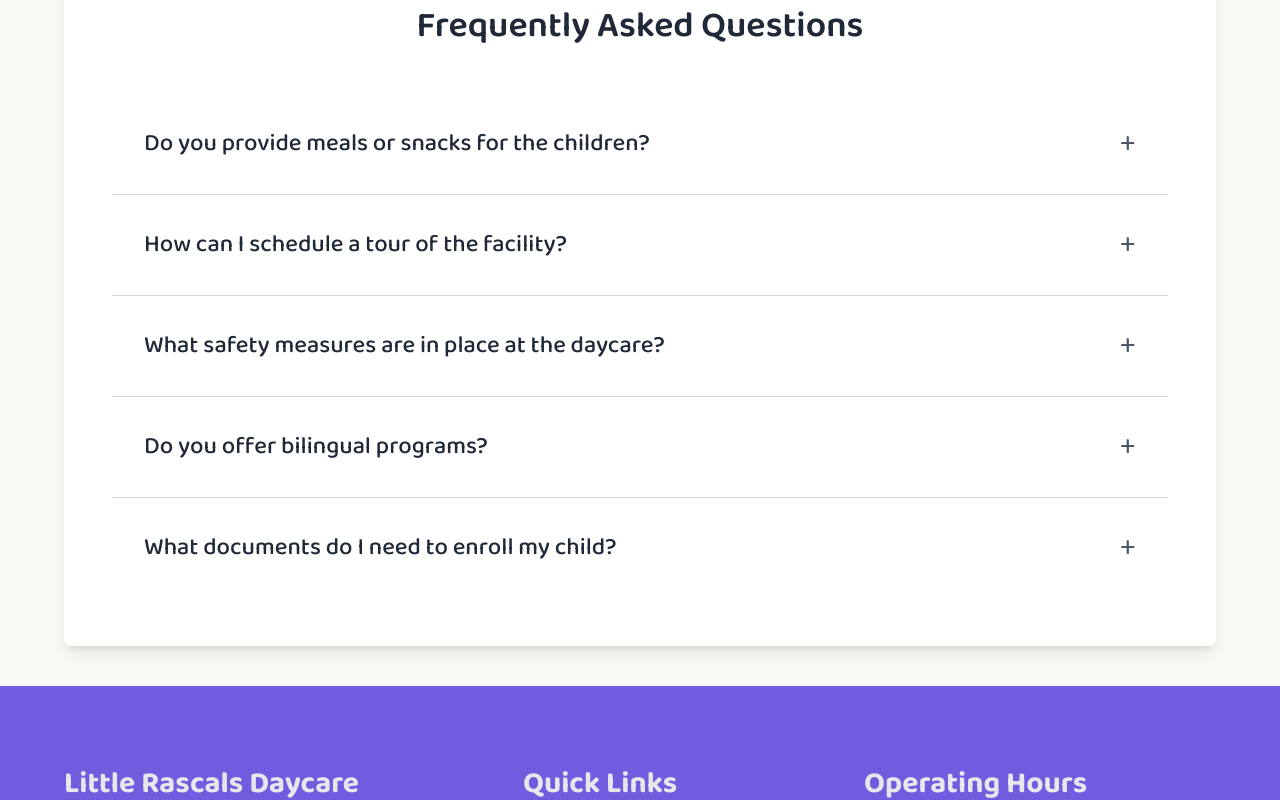
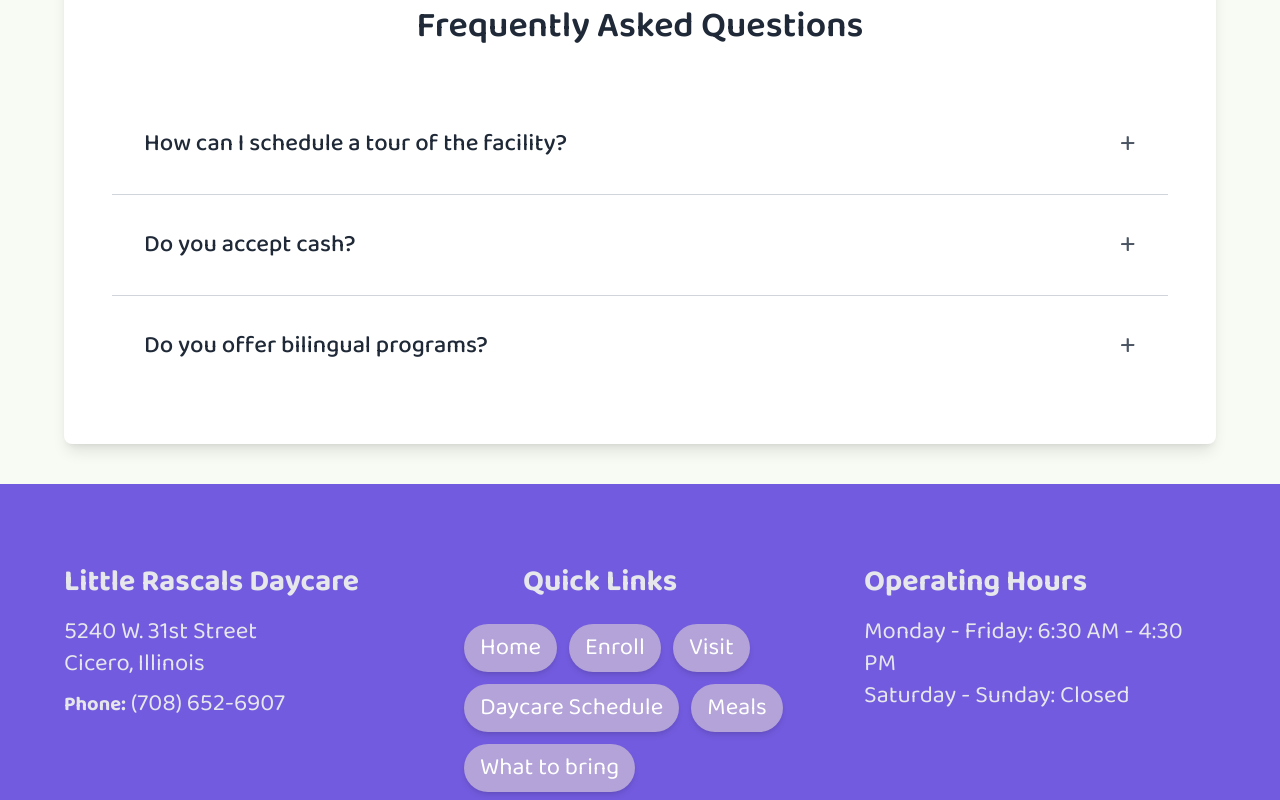
Before and after one commit to Yarles-13/little-rascalsDC, a Next.js app: page /enroll in a window 1280 px wide. Shown: the part 1600-2400 px from the top of the page. Built offline with nearby package versions, Linux system fonts and the light colour scheme.

Commit message:
removed a footer link and edited food page slider image

```diff
--- a/src/app/contact/forms/FAQ.js
+++ b/src/app/contact/forms/FAQ.js
@@ -3,24 +3,16 @@ import React, { useState } from 'react';
 const FAQ = () => {
   const faqs = [
     {
-      question: "Do you provide meals or snacks for the children?",
-      answer: "Yes! We provide home-cooked meals for all kids. If the child has any dietary restrictions we will accommodate.",
-    },
-    {
       question: "How can I schedule a tour of the facility?",
       answer: "1) Send a request form from Contact Us page  2) Download and Complete paperwork from Forms page 3) We will send you an update via email or text regarding confirmation.",
     },
     {
-      question: "What safety measures are in place at the daycare?",
-      answer: "1) Complete form to visit center  2) You will receive a reminder through email 3) Download forms, complete, and have ready for a scheduled visit.",
+      question: "Do you accept cash?",
+      answer: "Yes, we accept cash payments",
     },
     {
       question: "Do you offer bilingual programs?",
       answer: "We teach all of our kids very basic Spanish. They practice speaking and reading through playful activities.",
-    },
-    {
-      question: "What documents do I need to enroll my child?",
-      answer: "All documents are provided in the form. It is roughly 10+ pages long.",
     },
   ];
 
--- a/src/app/page.tsx
+++ b/src/app/page.tsx
@@ -3,7 +3,7 @@ import Homepage from "./components/Homepage";
 import Carousel from "./components/Carousel"
 import Collage from "./components/Collage"
 import FindUs from "./components/FindUs";
-import Testimonial from "./components/Testimonial";
+// import Testimonial from "./components/Testimonial";
 
 
 
@@ -16,7 +16,7 @@ export default function LandingPage() {
         <Homepage />
         <Collage />
         <FindUs />
-        <Testimonial />
+        {/* <Testimonial /> */}
       </div>
     </div>
   );
--- a/src/app/parents/meals/page.js
+++ b/src/app/parents/meals/page.js
@@ -96,7 +96,7 @@ import Image from "next/image";
 
 const foodImages = [
 
-  { src: "/action-shots/rosy-feeding-babies.png", alt: "lunch time" },
+  { src: "/food/albondigas.jpg", alt: "lunch time" },
   { src: "/food/fideo.jpg", alt: "Fideo" },
   { src: "/food/red-rice.jpg", alt: "rice" },
   { src: "/food/pasta.jpg", alt: "pasta" },
--- a/src/app/shared/footer/Footer.js
+++ b/src/app/shared/footer/Footer.js
@@ -7,7 +7,6 @@ const navLinks = [
   { href: "/contact", label: "Visit" },
   { href: "/parents/daily-schedule", label: "Daycare Schedule" },
   { href: "/parents/meals", label: "Meals" },
-  { href: "/parents/daily-scheduleour-staff", label: "Our Team" },
   { href: "/parents/what-to-bring", label: "What to bring" },
 
 ];
```
